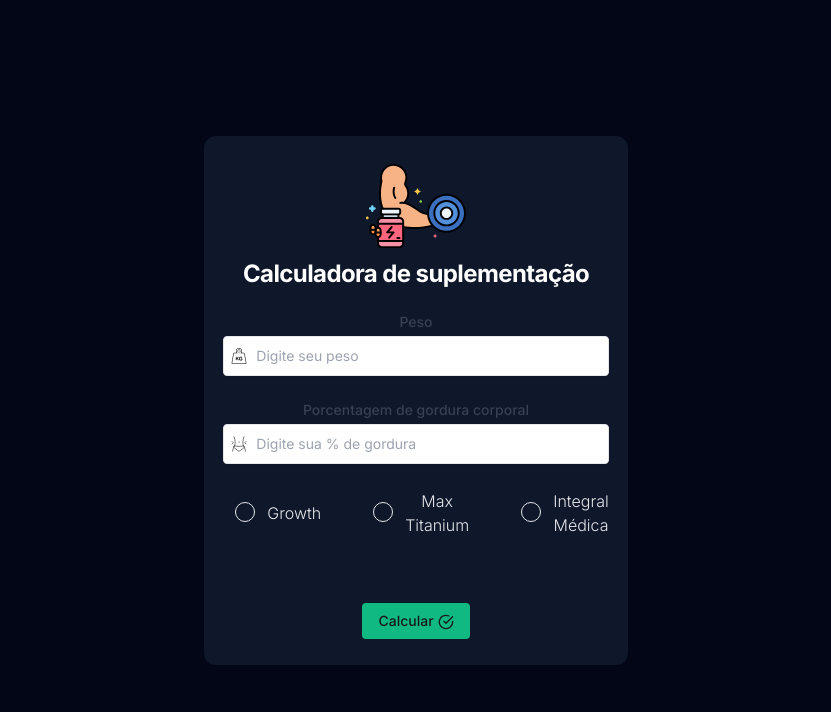
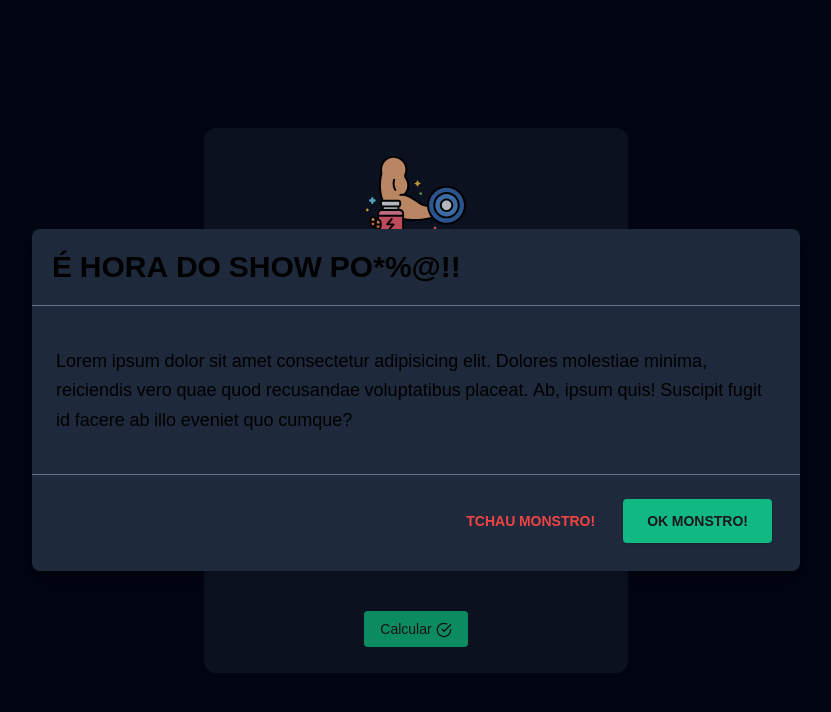
Before and after one commit to NaderSouza/calculadora-suplementacao, a Next.js app: page / in a window 1280 px wide. Shown: the top 712 px of the page, without its empty margins (224-1055 px from the left). Built offline with nearby package versions, Linux system fonts and the light colour scheme.

Commit message:
fix: change the font weight on labels and added the modal before the page loads

```diff
--- a/package.json
+++ b/package.json
@@ -11,8 +11,10 @@
   "dependencies": {
     "@headlessui/react": "^1.7.18",
     "@heroicons/react": "^2.1.1",
+    "flowbite-react": "^0.7.2",
     "lucide-react": "^0.340.0",
     "next": "14.1.0",
+    "next-google-fonts": "^2.2.0",
     "react": "^18",
     "react-dom": "^18"
   },
--- a/src/pages/components/Button.tsx
+++ b/src/pages/components/Button.tsx
@@ -6,8 +6,13 @@ export type ButtonProps = ComponentProps<"button"> & {
 };
 
 export function Button({ success = false, ...props }: ButtonProps) {
+  const playSound = () => {
+    const audio = new Audio("/bur.mp3");
+    audio.play();
+  };
   return (
     <button
+      onClick={playSound}
       data-success={success}
       className={`rounded px-4 h-9 text-sm font-medium text-zinc-900 hover:bg-zinc-200 data-[success=true]:bg-emerald-500 data-[success=true]:hover:bg-emerald-600`}
       {...props}
--- /dev/null
+++ b/src/pages/components/Modal.tsx
@@ -0,0 +1,61 @@
+import React from "react";
+
+export default function Modal() {
+  const [showModal, setShowModal] = React.useState(true);
+  return (
+    <>
+      {showModal ? (
+        <>
+          <div className="justify-center items-center flex overflow-x-hidden overflow-y-auto fixed inset-0 z-50 outline-none focus:outline-none">
+            <div className="relative w-auto my-6 mx-auto max-w-3xl">
+              {/*content*/}
+              <div className="border-0 rounded-lg shadow-lg relative flex flex-col w-full bg-slate-800 outline-none focus:outline-none">
+                {/*header*/}
+                <div className="flex items-start justify-between p-5 border-b border-solid border-slate-500 rounded-t">
+                  <h3 className="text-3xl font-semibold">
+                    É HORA DO SHOW PO*%@!!
+                  </h3>
+                  <button
+                    className="p-1 ml-auto bg-transparent border-0 text-black opacity-5 float-right text-3xl leading-none font-semibold outline-none focus:outline-none"
+                    onClick={() => setShowModal(false)}
+                  >
+                    <span className="bg-transparent text-black opacity-5 h-6 w-6 text-2xl block outline-none focus:outline-none">
+                      ×
+                    </span>
+                  </button>
+                </div>
+                {/*body*/}
+                <div className="relative p-6 flex-auto">
+                  <p className="my-4 text-blueGray-500 text-lg leading-relaxed">
+                    Lorem ipsum dolor sit amet consectetur adipisicing elit.
+                    Dolores molestiae minima, reiciendis vero quae quod
+                    recusandae voluptatibus placeat. Ab, ipsum quis! Suscipit
+                    fugit id facere ab illo eveniet quo cumque?
+                  </p>
+                </div>
+                {/*footer*/}
+                <div className="flex items-center justify-end p-6 border-t border-solid border-slate-500 rounded-b">
+                  <button
+                    className="text-red-500 background-transparent font-bold uppercase px-6 py-2 text-sm outline-none focus:outline-none mr-1 mb-1 ease-linear transition-all duration-150"
+                    type="button"
+                    onClick={() => setShowModal(false)}
+                  >
+                    Tchau Monstro!
+                  </button>
+                  <button
+                    className="bg-emerald-500 text-zinc-900 active:bg-emerald-600 font-bold uppercase text-sm px-6 py-3 rounded shadow hover:shadow-lg outline-none focus:outline-none mr-1 mb-1 ease-linear transition-all duration-150"
+                    type="button"
+                    onClick={() => setShowModal(false)}
+                  >
+                    OK Monstro!
+                  </button>
+                </div>
+              </div>
+            </div>
+          </div>
+          <div className="opacity-25 fixed inset-0 z-40 bg-black"></div>
+        </>
+      ) : null}
+    </>
+  );
+}
--- a/src/pages/components/radioButton.tsx
+++ b/src/pages/components/radioButton.tsx
@@ -1,6 +1,14 @@
-import React from "react";
+import React, { useRef } from "react";
 
 export default function RadioButton({ value, label }: Option) {
+  const inputRef = useRef<HTMLInputElement>(null);
+
+  const handleLabelClick = () => {
+    if (inputRef.current) {
+      inputRef.current.click();
+    }
+  };
+
   return (
     <div className="inline-flex items-center">
       <label
@@ -26,8 +34,9 @@ export default function RadioButton({ value, label }: Option) {
         </span>
       </label>
       <label
-        className="mt-px font-light text-gray-200 cursor-pointer select-none"
+        className="mt-px text-gray-200 cursor-pointer select-none"
         htmlFor={label}
+        onClick={handleLabelClick}
       >
         {label}
       </label>
--- a/src/pages/index.tsx
+++ b/src/pages/index.tsx
@@ -3,12 +3,16 @@ import { Button } from "./components/Button";
 
 import { Inter } from "next/font/google";
 import { Fira_Code } from "next/font/google";
+import { Noto_Sans_Lao } from "next/font/google";
 import Link from "next/link";
 
 import React from "react";
 import RadioButton from "./components/radioButton";
+import Modal from "./components/Modal";
 
 const inter = Inter({ subsets: ["latin"] });
+const firaCode = Fira_Code({ subsets: ["latin"] });
+const noto = Noto_Sans_Lao({ subsets: ["latin"] });
 
 export default function Home() {
   const brands: Option[] = [
@@ -19,7 +23,7 @@ export default function Home() {
 
   return (
     <main
-      className={`flex justify-center items-center min-h-screen min-w-screen bg-slate-950 ${inter.className}`}
+      className={`flex justify-center items-center min-h-screen min-w-screen bg-slate-950 ${noto.className}`}
     >
       {/* CONTAINER FORM */}
       <section className="rounded-xl max-w-screen-sm p-5 bg-slate-900">
@@ -41,13 +45,13 @@ export default function Home() {
             </h2>
           </div>
         </div>
-        <div className="flex flex-col items-center text-center sm:mx-auto sm:w-full sm:max-w-sm">
+        {/* TEXTO DO PESO */}
+        <div className="flex flex-col items- text-left sm:mx-auto sm:w-full sm:max-w-sm">
           <form className="space-y-6" action="#" method="POST">
             <div>
-              {/* TEXTO DO PESO */}
               <label
                 htmlFor="input-6"
-                className="block text-sm font-medium text-gray-700 dark:text-gray-100"
+                className="block text-lg font-medium text-gray-700 dark:text-gray-100"
               >
                 Peso
               </label>
@@ -77,7 +81,7 @@ export default function Home() {
               {/* TEXTO DA GORDURA */}
               <label
                 htmlFor="input-6"
-                className="block text-sm font-medium text-gray-700 dark:text-gray-100"
+                className="block text-lg font-medium text-gray-700 dark:text-gray-100"
               >
                 Porcentagem de gordura corporal
               </label>
@@ -121,9 +125,11 @@ export default function Home() {
             </div>
           </form>
         </div>
-        <div>{/* texto resultado */}</div>
       </section>
-      <div>{/* modal de alerta de texto (exibir ao entrar na pagina) */}</div>
+      <div>
+        {/* modal de alerta de texto (exibir ao entrar na pagina) */}
+        <Modal></Modal>
+      </div>
       <div>
         {/* modal de texto para o resultado (exibir ao clicar em calcular)*/}
       </div>
```
Also changed, not shown: 1 other file (tests, documents, lock files or other folders).
